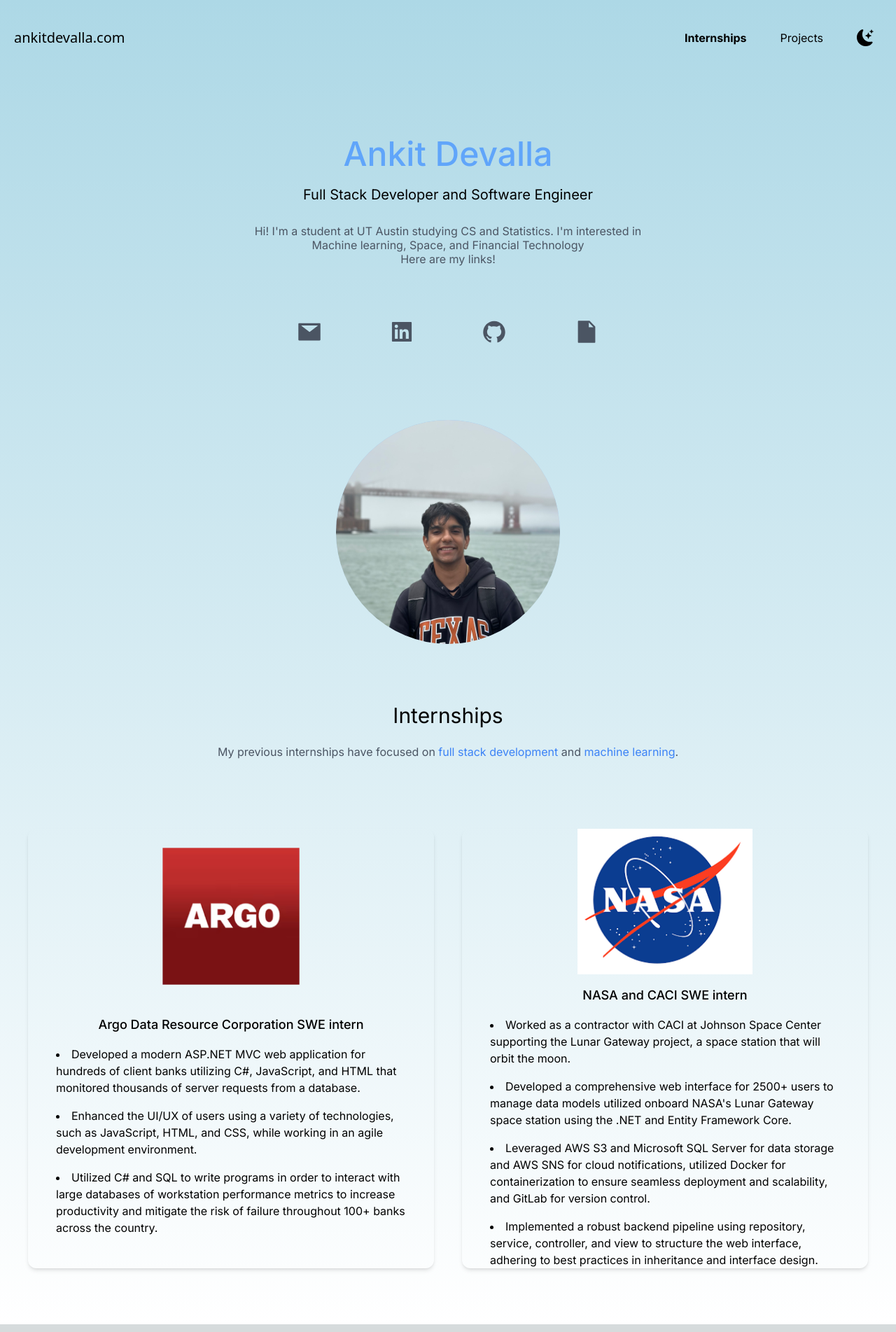
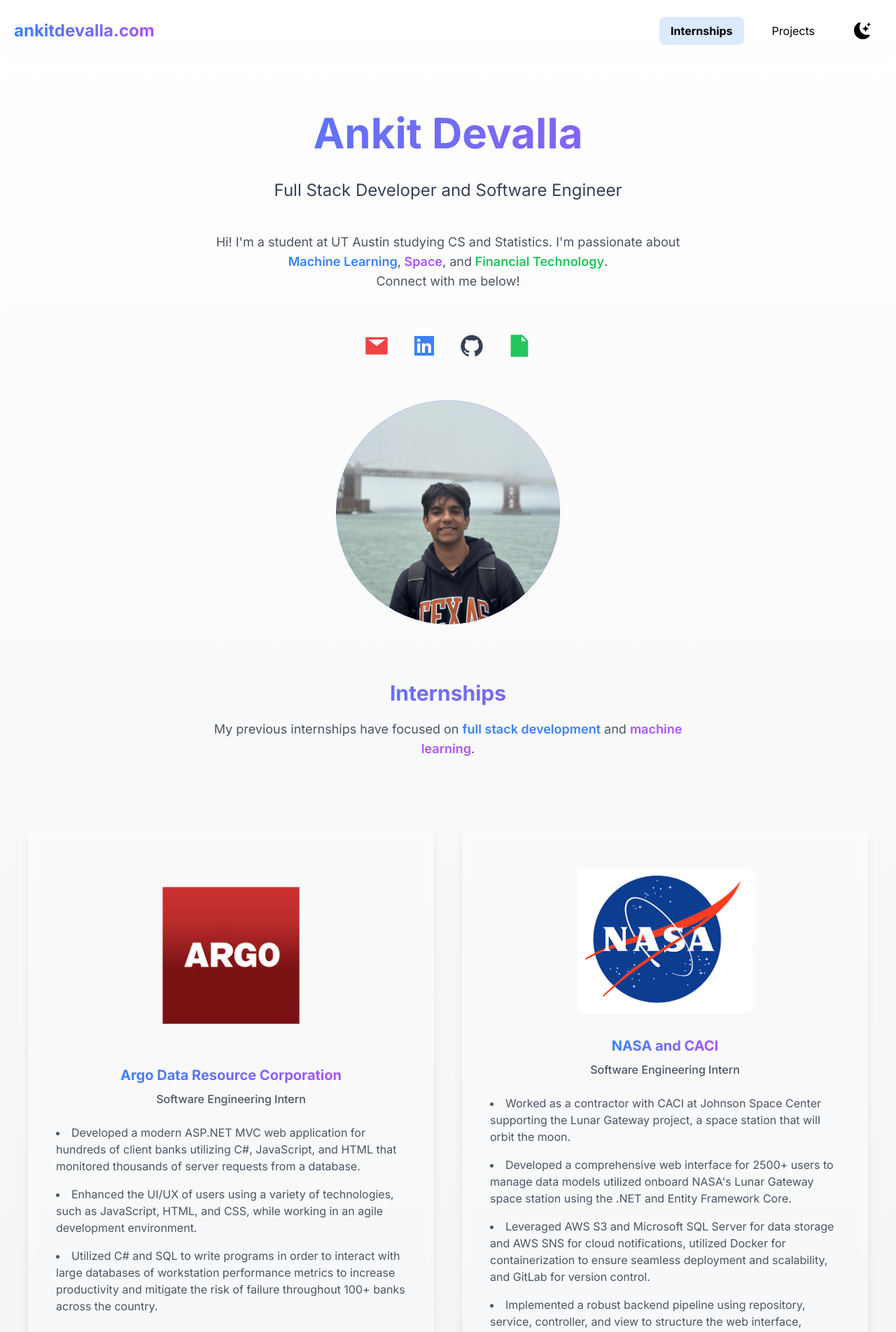
Before and after one commit to ankitdevalla/ankitdevalla.github.io, a Next.js app: page / in a window 1280 px wide. Shown: the top 1903 px of the page at 70% size. Built offline with nearby package versions, Linux system fonts and the light colour scheme.

Commit message:
added styling changes and updated projects

```diff
--- a/app/internships.js
+++ b/app/internships.js
@@ -6,52 +6,61 @@ export default function Internships() {
   return (
     <section id='internships' className='p-10'>
       <div className='text-center p-10'>
-        <h3 className='text-3xl py-1'>Internships</h3>
-        <p className='text-md py-5 leading-5 text-gray-600'>
-          My previous internships have focused on <span className='text-blue-500'>full stack development</span> and <span className='text-blue-500'>machine learning</span>.
+        <h3 className='text-3xl font-bold bg-gradient-to-r from-blue-500 to-purple-500 bg-clip-text text-transparent hover:scale-105 transition-transform'>
+          Internships
+        </h3>
+        <p className='text-lg py-5 leading-7 text-gray-600 dark:text-gray-400 max-w-2xl mx-auto'>
+          My previous internships have focused on <span className='text-blue-500 font-semibold'>full stack development</span> and <span className='text-purple-500 font-semibold'>machine learning</span>.
         </p>
       </div>
-      <div className='lg:grid lg:grid-cols-2 lg:gap-10 my-10'>
-        <div className='text-center shadow-md px-10 rounded-xl'>
+      <div className='lg:grid lg:grid-cols-2 lg:gap-10 my-10 space-y-10 lg:space-y-0'>
+        <div className='text-center shadow-lg p-10 rounded-xl hover:scale-105 transition-transform duration-300 bg-white/30 dark:bg-black/30 backdrop-blur-sm'>
           <div className="flex flex-col items-center">
-            <div className="flex justify-center items-center">
-              <Image src={argo} width={250} height={250} />
+            <div className="flex justify-center items-center p-4 hover:rotate-3 transition-transform">
+              <Image src={argo} width={250} height={250} className="rounded-lg" />
             </div>
-            <h3 className='text-lg font-medium pt-4 pb-2'>Argo Data Resource Corporation SWE intern</h3>
-            <ul className="list-disc list-inside mt-2 space-y-4 text-center">
-              <li className="text-left">
+            <h3 className='text-xl font-bold pt-4 pb-2 bg-gradient-to-r from-blue-500 to-purple-500 bg-clip-text text-transparent'>
+              Argo Data Resource Corporation
+            </h3>
+            <p className='text-gray-600 dark:text-gray-400 font-medium mb-4'>Software Engineering Intern</p>
+            <ul className="list-disc list-inside mt-2 space-y-4 text-left text-gray-600 dark:text-gray-400">
+              <li>
                 Developed a modern ASP.NET MVC web application for hundreds of client banks utilizing C#, JavaScript, and HTML that monitored thousands of server requests from a database.
               </li>
-              <li className="text-left">
+              <li>
                 Enhanced the UI/UX of users using a variety of technologies, such as JavaScript, HTML, and CSS, while working in an agile development environment.
               </li>
-              <li className="text-left">
+              <li>
                 Utilized C# and SQL to write programs in order to interact with large databases of workstation performance metrics to increase productivity and mitigate the risk of failure throughout 100+ banks across the country.
               </li>
             </ul>
           </div>
         </div>
-        <div className='text-center shadow-md px-10 rounded-xl'>
+        <div className='text-center shadow-lg p-10 rounded-xl hover:scale-105 transition-transform duration-300 bg-white/30 dark:bg-black/30 backdrop-blur-sm'>
           <div className="flex flex-col items-center">
-            <div className="flex justify-center items-center">
-              <Image src={nasa} width={250} height={250} />
+            <div className="flex justify-center items-center p-4 hover:rotate-3 transition-transform">
+              <Image src={nasa} width={250} height={250} className="rounded-lg" />
             </div>
-            <h3 className='text-lg font-medium pt-4 pb-2'>NASA and CACI SWE intern</h3>
-            <ul className="list-disc list-inside mt-2 space-y-4 text-center">
-              <li className="text-left">
+            <h3 className='text-xl font-bold pt-4 pb-2 bg-gradient-to-r from-blue-500 to-purple-500 bg-clip-text text-transparent'>
+              NASA and CACI
+            </h3>
+            <p className='text-gray-600 dark:text-gray-400 font-medium mb-4'>Software Engineering Intern</p>
+            <ul className="list-disc list-inside mt-2 space-y-4 text-left text-gray-600 dark:text-gray-400">
+              <li>
                 Worked as a contractor with CACI at Johnson Space Center supporting the Lunar Gateway project, a space station that will orbit the moon.
               </li>
-              <li className="text-left">
-              Developed a comprehensive web interface for 2500+ users to manage data models utilized onboard NASA's Lunar Gateway space station using the .NET and Entity Framework Core.</li>
-              <li className="text-left">
-              Leveraged AWS S3 and Microsoft SQL Server for data storage and AWS SNS for cloud notifications, utilized Docker for containerization to ensure seamless deployment and scalability, and GitLab for version control.
+              <li>
+                Developed a comprehensive web interface for 2500+ users to manage data models utilized onboard NASA's Lunar Gateway space station using the .NET and Entity Framework Core.
               </li>
-              <li className="text-left">
-              Implemented a robust backend pipeline using repository, service, controller, and view to structure the web interface, adhering to best practices in inheritance and interface design. </li>
-              </ul>
+              <li>
+                Leveraged AWS S3 and Microsoft SQL Server for data storage and AWS SNS for cloud notifications, utilized Docker for containerization to ensure seamless deployment and scalability, and GitLab for version control.
+              </li>
+              <li>
+                Implemented a robust backend pipeline using repository, service, controller, and view to structure the web interface, adhering to best practices in inheritance and interface design.
+              </li>
+            </ul>
           </div>
         </div>
-
       </div>
     </section>
   );
--- a/app/page.js
+++ b/app/page.js
@@ -11,10 +11,12 @@ import Projects from './projects';
 export default function Home() {
   const [darkMode, setDarkMode] = useState(false);
   const [activeTab, setActiveTab] = useState('Internships');
+  const [isLoading, setIsLoading] = useState(true);
 
   useEffect(() => {
     setTimeout(() => {
       document.querySelector('.transition-opacity').classList.remove('opacity-0');
+      setIsLoading(false);
     }, 100);
   }, []);
 
@@ -25,59 +27,76 @@ export default function Home() {
         <meta name="description" content="Ankit Devalla's Website"></meta>
         <link rel="icon" href="/avatar.jpg" />
       </Head>
-      <main className='dark:bg-gradient-dark bg-gradient-light'>
-        <section className='min-h-screen transition-opacity ease-in duration-700 opacity-0'>
-          <nav className='py-10 mb-12 flex justify-between'>
-            <h1 className='text-xl font-sans px-5'>ankitdevalla.com</h1>
-            <ul className='flex items-center'>
+      <main className='bg-gradient-to-b from-white to-gray-100 dark:from-gray-900 dark:to-gray-800'>
+        <section className={`min-h-screen transition-all duration-1000 ${isLoading ? 'opacity-0 translate-y-10' : 'opacity-100 translate-y-0'}`}>
+          <nav className='py-6 mb-8 flex justify-between items-center backdrop-blur-sm bg-white/30 dark:bg-black/30 sticky top-0 z-50 px-5'>
+            <h1 className='text-2xl font-bold bg-gradient-to-r from-blue-500 to-purple-500 bg-clip-text text-transparent hover:scale-105 transition-transform'>
+              ankitdevalla.com
+            </h1>
+            <ul className='flex items-center space-x-6'>
               <li
-                className={`mr-4 px-4 cursor-pointer ${activeTab === 'Internships' ? 'font-bold' : ''}`}
+                className={`px-4 py-2 cursor-pointer transition-all duration-300 hover:text-blue-500 rounded-lg text-black dark:text-white
+                  ${activeTab === 'Internships' ? 'bg-blue-100 dark:bg-blue-900 font-bold' : ''}`}
                 onClick={() => setActiveTab('Internships')}
               >
                 Internships
               </li>
               <li
-                className={`mr-4 px-4 cursor-pointer ${activeTab === 'Projects' ? 'font-bold' : ''}`}
+                className={`px-4 py-2 cursor-pointer transition-all duration-300 hover:text-blue-500 rounded-lg text-black dark:text-white
+                  ${activeTab === 'Projects' ? 'bg-blue-100 dark:bg-blue-900 font-bold' : ''}`}
                 onClick={() => setActiveTab('Projects')}
               >
                 Projects
               </li>
-              <li className='mr-4 px-4'>
-                <BsFillMoonStarsFill onClick={() => setDarkMode(!darkMode)} className='cursor-pointer text-2xl' />
+              <li className='px-4'>
+                <BsFillMoonStarsFill
+                  onClick={() => setDarkMode(!darkMode)}
+                  className='cursor-pointer text-2xl hover:rotate-45 transition-transform duration-300 hover:text-yellow-500 text-black dark:text-white'
+                />
               </li>
             </ul>
           </nav>
-          <div className='text-center p-10'>
-            <h2 className='text-5xl text-blue-400 font-medium'>Ankit Devalla</h2>
-            <h3 className='text-xl py-5'>Full Stack Developer and Software Engineer</h3>
-            <p className='text-md py-2 leading-5 text-gray-600'>
-              Hi! I'm a student at UT Austin studying CS and Statistics. I'm interested in <br />
-              Machine learning, Space, and Financial Technology<br />
-              Here are my links!
+          <div className='text-center p-10 space-y-6'>
+            <h2 className='text-6xl font-bold bg-gradient-to-r from-blue-500 to-purple-500 bg-clip-text text-transparent hover:scale-105 transition-transform'>
+              Ankit Devalla
+            </h2>
+            <h3 className='text-2xl py-3 text-gray-700 dark:text-gray-300'>
+              Full Stack Developer and Software Engineer
+            </h3>
+            <p className='text-lg py-2 leading-7 text-gray-600 dark:text-gray-400 max-w-2xl mx-auto'>
+              Hi! I'm a student at UT Austin studying CS and Statistics. I'm passionate about
+              <span className='text-blue-500 font-semibold'> Machine Learning</span>,
+              <span className='text-purple-500 font-semibold'> Space</span>, and
+              <span className='text-green-500 font-semibold'> Financial Technology</span>.
+              <br />Connect with me below!
             </p>
           </div>
-          <div className='flex justify-center text-5xl gap-16 py-3 text-gray-600'>
-            <a href='mailto:devalla.ankit@gmail.com'>
-              <AiFillMail className='text-4xl m-4' />
+          <div className='flex justify-center gap-8 py-3'>
+            <a href='mailto:devalla.ankit@gmail.com' className='transform hover:scale-125 transition-transform duration-300'>
+              <AiFillMail className='text-4xl text-red-500 hover:text-red-600' />
             </a>
-            <a href='https://www.linkedin.com/in/ankit-devalla/'>
-              <AiFillLinkedin className='text-4xl m-4' />
+            <a href='https://www.linkedin.com/in/ankit-devalla/' className='transform hover:scale-125 transition-transform duration-300'>
+              <AiFillLinkedin className='text-4xl text-blue-500 hover:text-blue-600' />
             </a>
-            <a href='https://github.com/ankitdevalla'>
-              <AiFillGithub className='text-4xl m-4' />
+            <a href='https://github.com/ankitdevalla' className='transform hover:scale-125 transition-transform duration-300'>
+              <AiFillGithub className='text-4xl text-gray-700 hover:text-gray-800 dark:text-gray-300 dark:hover:text-gray-400' />
             </a>
-            <a href='https://docs.google.com/document/d/19W-2Omghhx8s_tD5q0sNNCOZRU5XWq641uwVm1SjBv0/view?usp=sharing'>
-              <AiFillFile className='text-4xl m-4' />
+            <a href='https://docs.google.com/document/d/19W-2Omghhx8s_tD5q0sNNCOZRU5XWq641uwVm1SjBv0/view?usp=sharing' className='transform hover:scale-125 transition-transform duration-300'>
+              <AiFillFile className='text-4xl text-green-500 hover:text-green-600' />
             </a>
           </div>
-          <div className='relative mx-auto bg-gradient-to-b from-blue-300 rounded-full w-80 h-80 mt-20 overflow-hidden'>
-            <Image src={avatar} layout="fill" objectFit='cover' />
+          <div className='relative mx-auto w-80 h-80 mt-12 group cursor-pointer'>
+            <div className='absolute inset-0 bg-gradient-to-r from-blue-500 to-purple-500 rounded-full animate-pulse'></div>
+            <div className='relative w-full h-full rounded-full overflow-hidden transform group-hover:scale-105 transition-transform duration-300'>
+              <Image src={avatar} layout="fill" objectFit='cover' className='rounded-full' />
+            </div>
           </div>
         </section>
 
-        {/* Render the component based on the active tab */}
-        {activeTab === 'Internships' && <Internships />}
-        {activeTab === 'Projects' && <Projects />}
+        <div className='transition-opacity duration-500'>
+          {activeTab === 'Internships' && <Internships />}
+          {activeTab === 'Projects' && <Projects />}
+        </div>
       </main>
     </div>
   );
--- a/app/projects.js
+++ b/app/projects.js
@@ -1,91 +1,78 @@
 import Image from 'next/image';
-import nba from '../public/nba.jpeg';
-import sp from '../public/stox.jpeg';
-import nil from '../public/NIL.png';
+import bc from '../public/bc.png';
+import vet from '../public/vet.jpg';
 import logo2 from '../public/logo2.webp';
 
 export default function Projects() {
   return (
     <section id='projects' className='p-10'>
       <div className='text-center p-10'>
-        <h3 className='text-3xl py-1'>Projects</h3>
-        <p className='text-md py-5 leading-5 text-gray-600'>
-          My projects have focused on <span className='text-blue-500'>full stack development</span> and <span className='text-blue-500'>machine learning</span>. You can find these projects on my GitHub!
+        <h3 className='text-3xl font-bold bg-gradient-to-r from-blue-500 to-purple-500 bg-clip-text text-transparent hover:scale-105 transition-transform'>
+          Projects
+        </h3>
+        <p className='text-lg py-5 leading-7 text-gray-600 dark:text-gray-400 max-w-2xl mx-auto'>
+          My projects have focused on <span className='text-blue-500 font-semibold'>full stack development</span> and <span className='text-purple-500 font-semibold'>machine learning</span>. You can find these projects on my GitHub!
         </p>
       </div>
-      <div className='lg:grid lg:grid-cols-4 lg:gap-10 my-10'>
-        <div className='text-center shadow-md px-10 rounded-xl'>
+      <div className='lg:grid lg:grid-cols-3 lg:gap-10 my-10 space-y-10 lg:space-y-0'>
+        <div className='text-center shadow-lg p-10 rounded-xl hover:scale-105 transition-transform duration-300 bg-white/30 dark:bg-black/30 backdrop-blur-sm'>
           <div className="flex flex-col items-center">
-            <div className="flex justify-center items-center">
-              <Image src={nba} width={250} height={250} />
+            <div className="flex justify-center items-center p-4 hover:rotate-3 transition-transform">
+              <Image src={bc} width={250} height={250} className="rounded-lg" />
             </div>
-            <h3 className='text-lg font-medium pt-4 pb-2'>Advanced NBA Player Data Analysis with Machine Learning</h3>
-            <ul className="list-disc list-inside mt-2 space-y-4 text-center">
-              <li className="text-left">
-                Utilized Python to extract and analyze NBA player statistics by applying PCA and t-SNE, visualizing this data using a scatterplot detailing intricate relationships and clusters within the dataset.
+            <h3 className='text-xl font-bold pt-4 pb-2 bg-gradient-to-r from-blue-500 to-purple-500 bg-clip-text text-transparent'>
+              Breast Cancer Predictor
+            </h3>
+            <ul className="list-disc list-inside mt-2 space-y-4 text-left text-gray-600 dark:text-gray-400">
+              <li>
+                Developed and implemented machine learning models (Random Forest, Support Vector Machine, Neural Networks) for breast cancer classification with an accuracy of 98.25% using a dataset of 569 records, leveraging Python libraries like scikit-learn and performing hyperparameter tuning via GridSearchCV.
               </li>
-              <li className="text-left">
-                The NBA’s API was harnessed using the Requests library, and was then stored in a CSV using Pandas.
-              </li>
-              <li className="text-left">
-                Scikit-learn’s built-in functions of PCA and t-SNE were used to transform the data and reduce dimensionality, yielding insightful data points plotted using the matplotlib library.
+              <li>
+                Conducted data preprocessing, feature engineering, and outlier detection using PCA and IsolationForest, resulting in improved model performance and insights into the most predictive features for malignant and benign tumors.
               </li>
             </ul>
           </div>
         </div>
 
-        <div className='text-center shadow-md px-10 rounded-xl'>
+        <div className='text-center shadow-lg p-10 rounded-xl hover:scale-105 transition-transform duration-300 bg-white/30 dark:bg-black/30 backdrop-blur-sm'>
           <div className="flex flex-col items-center">
-            <div className="flex justify-center items-center">
-              <Image src={logo2} width={250} height={250} />
+            <div className="flex justify-center items-center p-4 hover:rotate-3 transition-transform">
+              <Image src={logo2} width={250} height={250} className="rounded-lg" />
             </div>
-            <h3 className='text-lg font-medium pt-4 pb-2'>Smart Meal Planner</h3>
-            <ul className="list-disc list-inside mt-2 space-y-4 text-center">
-              <li className="text-left">
-              Developed a full-stack application using Django and React that allows users to log in, input ingredients in their fridge, and receive recipes suggestions, and save these recipes to their profile              </li>
-              <li className="text-left">
-              Fine-tuned the Mistral 7B model using Low-Rank Adaptation (LoRA) in PyTorch using a recipe dataset in order to take in user input of ingredients and generate recipes to the user.
+            <h3 className='text-xl font-bold pt-4 pb-2 bg-gradient-to-r from-blue-500 to-purple-500 bg-clip-text text-transparent'>
+              Smart Meal Planner
+            </h3>
+            <ul className="list-disc list-inside mt-2 space-y-4 text-left text-gray-600 dark:text-gray-400">
+              <li>
+                Developed a full-stack application using Django and React that allows users to log in, input ingredients in their fridge, and receive recipes suggestions, and save these recipes to their profile
               </li>
-              <li className="text-left">
-              Implemented both Google OAuth and traditional login authentication methods for secure user access, leveraging Docker for containerization.
+              <li>
+                Fine-tuned the Mistral 7B model using Low-Rank Adaptation (LoRA) in PyTorch using a recipe dataset in order to take in user input of ingredients and generate recipes to the user.
+              </li>
+              <li>
+                Implemented both Google OAuth and traditional login authentication methods for secure user access, leveraging Docker for containerization.
               </li>
             </ul>
           </div>
         </div>
-        <div className='text-center shadow-md px-10 rounded-xl'>
+
+        <div className='text-center shadow-lg p-10 rounded-xl hover:scale-105 transition-transform duration-300 bg-white/30 dark:bg-black/30 backdrop-blur-sm'>
           <div className="flex flex-col items-center">
-            <div className="flex justify-center items-center">
-              <Image src={nil} width={250} height={250} />
+            <div className="flex justify-center items-center p-4 hover:rotate-3 transition-transform">
+              <Image src={vet} width={250} height={250} className="rounded-lg" />
             </div>
-            <h3 className='text-lg font-medium pt-4 pb-2'>NIL Platform</h3>
-            <ul className="list-disc list-inside mt-2 space-y-4 text-center">
-              <li className="text-left">
-              This project that focuses on NIL deals, or Name, Image, and Likeness, is a platform that allows college athletes to monetize their image and likeness and connect with potential suitors.
+            <h3 className='text-xl font-bold pt-4 pb-2 bg-gradient-to-r from-blue-500 to-purple-500 bg-clip-text text-transparent'>
+              VetAssist
+            </h3>
+            <ul className="list-disc list-inside mt-2 space-y-4 text-left text-gray-600 dark:text-gray-400">
+              <li>
+                Built a dynamic website that helps centralize veterans' resources for jobs, facilities, and forms, while providing filtering tailored to the specific user.
               </li>
-              <li className="text-left">
-              Created a custom platform for athletes to be able to find NIL deals seamlessly that match their profile. Used ReactJS and Express.Js for the frontend and backend, as well as MongoDB for database.
+              <li>
+                Developed a full-stack application using Flask, ReactJS, and PostgreSQL, allowing users to access a secure API and interact with dynamic data through a frontend hosted on AWS Amplify.
               </li>
-              <li className="text-left">
-              Built out a custom collaborative filtering recommendation model based on deals users have explored in the past, using PyTorch and integrated this model into the application.
-              </li>
-            </ul>
-          </div>
-        </div>
-        <div className='text-center shadow-md px-10 rounded-xl'>
-          <div className="flex flex-col items-center">
-            <div className="flex justify-center items-center">
-              <Image src={sp} width={250} height={250} />
-            </div>
-            <h3 className='text-lg font-medium pt-4 pb-2'>Latest Insider Trades and Activity</h3>
-            <ul className="list-disc list-inside mt-2 space-y-4 text-center">
-              <li className="text-left">
-                Designed a dynamic full-stack website that visualizes data on insider trades, and provides users with real-time information on these trades.
-              </li>
-              <li className="text-left">
-                Leveraged Flask for the backend, ReactJS, and Tailwind CSS for the front end.
-              </li>
-              <li className="text-left">
-                Used the Yahoo Finance API to ensure accurate and up-to-date information on trading activities.
+              <li>
+                Deployed the backend on AWS EC2 and utilized PostgreSQL to manage user data efficiently.
               </li>
             </ul>
           </div>
```
Also changed, not shown: public/bc.png (added), public/vet.jpg (added).
